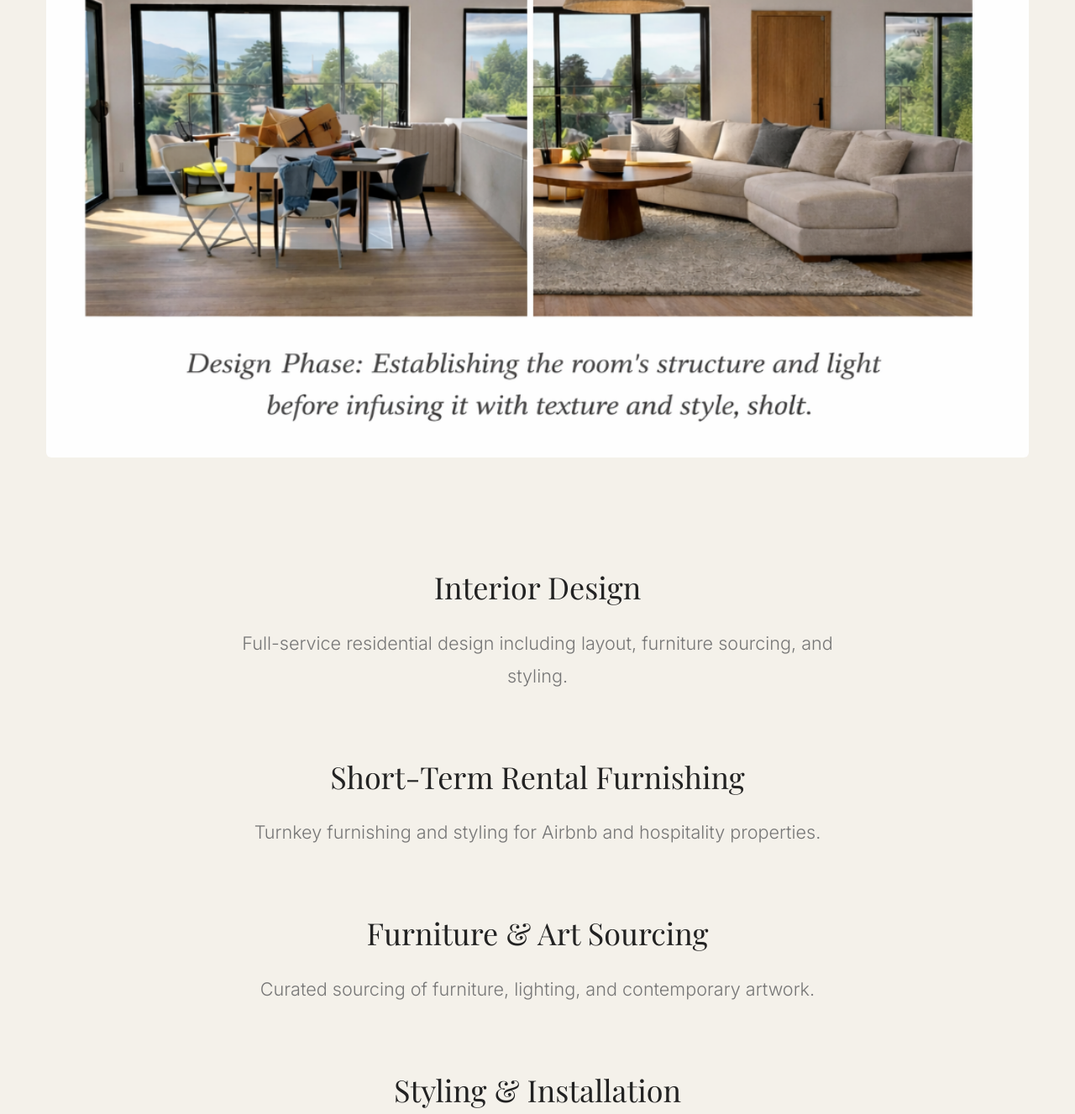
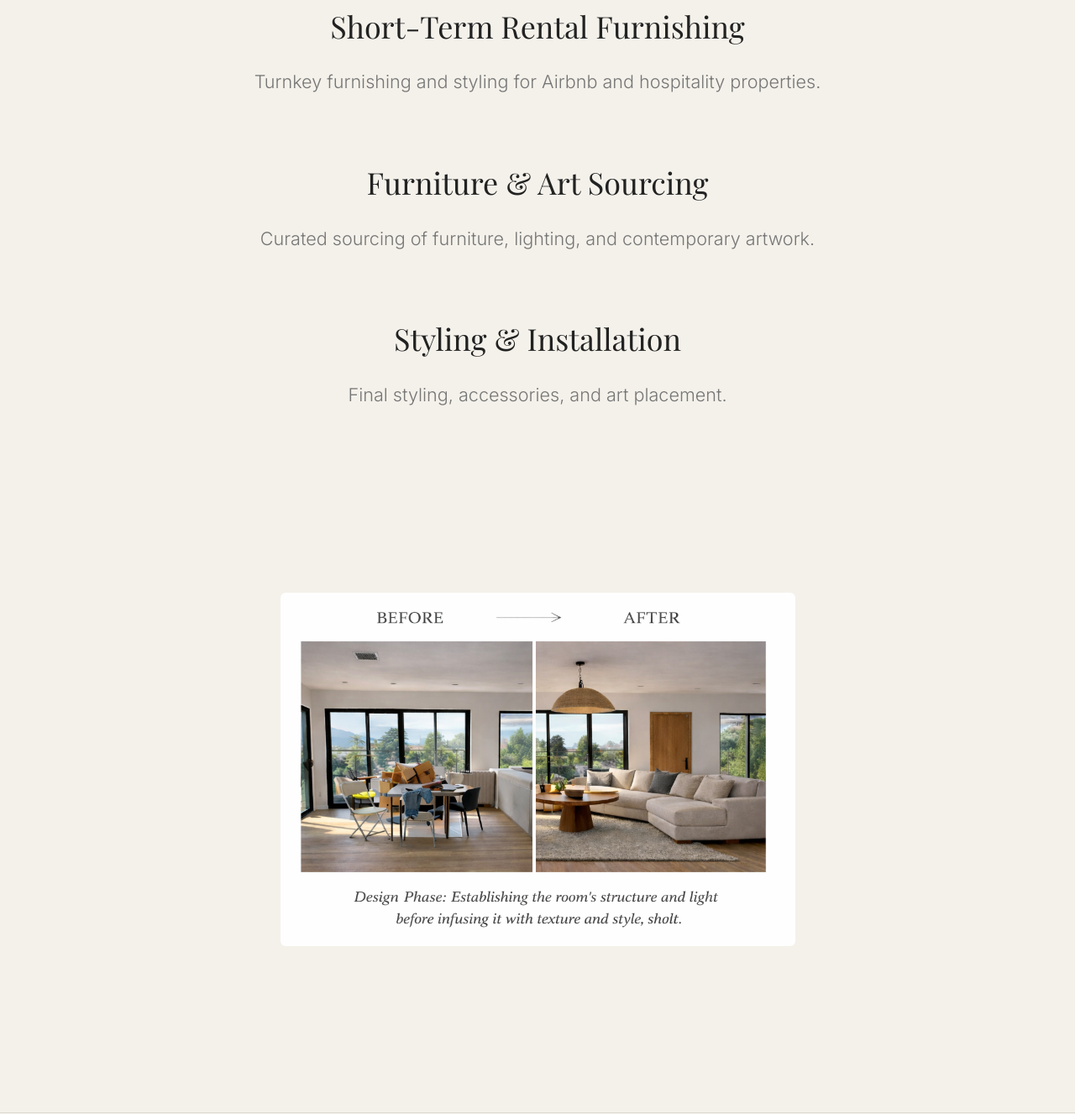
Before and after one commit to mootoo4499/torchlit-games-website, a website: page public/services.html in a window 1280 px wide. Shown: the part 608-1935 px from the top of the page at 84% size. Drawn offline with nearby package versions, Linux system fonts and the light colour scheme; a web font is replaced by a local one.

Commit message:
creative: flip approach block below services list and scale down to fifty percent

```diff
--- a/public/services.html
+++ b/public/services.html
@@ -37,12 +37,6 @@
         <h1 class="hero__title">Services</h1>
       </section>
 
-      <section class="reveal" style="margin-top: 3rem; margin-bottom: 2rem; width: 100%; max-width: 65rem; text-align: center;">
-        <div style="width: 100%; overflow: hidden; border-radius: 6px;">
-          <img src="/images/approach.png?v=2" alt="Design process before and after" style="width: 100%; height: auto; display: block;" />
-        </div>
-      </section>
-
       <section class="reveal" style="margin-top: 5rem; margin-bottom: 5rem; width: 100%; display: flex; flex-direction: column; align-items: center; justify-content: center; text-align: center;">
         <h3 style="font-family: 'Playfair Display', serif; font-size: 2rem; font-weight: 400; color: var(--text); margin-bottom: 1rem; width: 100%; text-align: center;">Interior Design</h3>
         <p class="main__body" style="margin-bottom: 4rem; font-size: 1.2rem; color: var(--muted); margin-left: auto; margin-right: auto; text-align: center;">Full-service residential design including layout, furniture sourcing, and styling.</p>
@@ -55,6 +49,12 @@
 
         <h3 style="font-family: 'Playfair Display', serif; font-size: 2rem; font-weight: 400; color: var(--text); margin-bottom: 1rem; width: 100%; text-align: center;">Styling &amp; Installation</h3>
         <p class="main__body" style="margin-bottom: 4rem; font-size: 1.2rem; color: var(--muted); margin-left: auto; margin-right: auto; text-align: center;">Final styling, accessories, and art placement.</p>
+      </section>
+
+      <section class="reveal" style="margin-top: 3rem; margin-bottom: 2rem; width: 100%; max-width: 50%; text-align: center;">
+        <div style="width: 100%; overflow: hidden; border-radius: 6px;">
+          <img src="/images/approach.png?v=3" alt="Design process before and after" style="width: 100%; height: auto; display: block;" />
+        </div>
       </section>
 
     </main>
```
